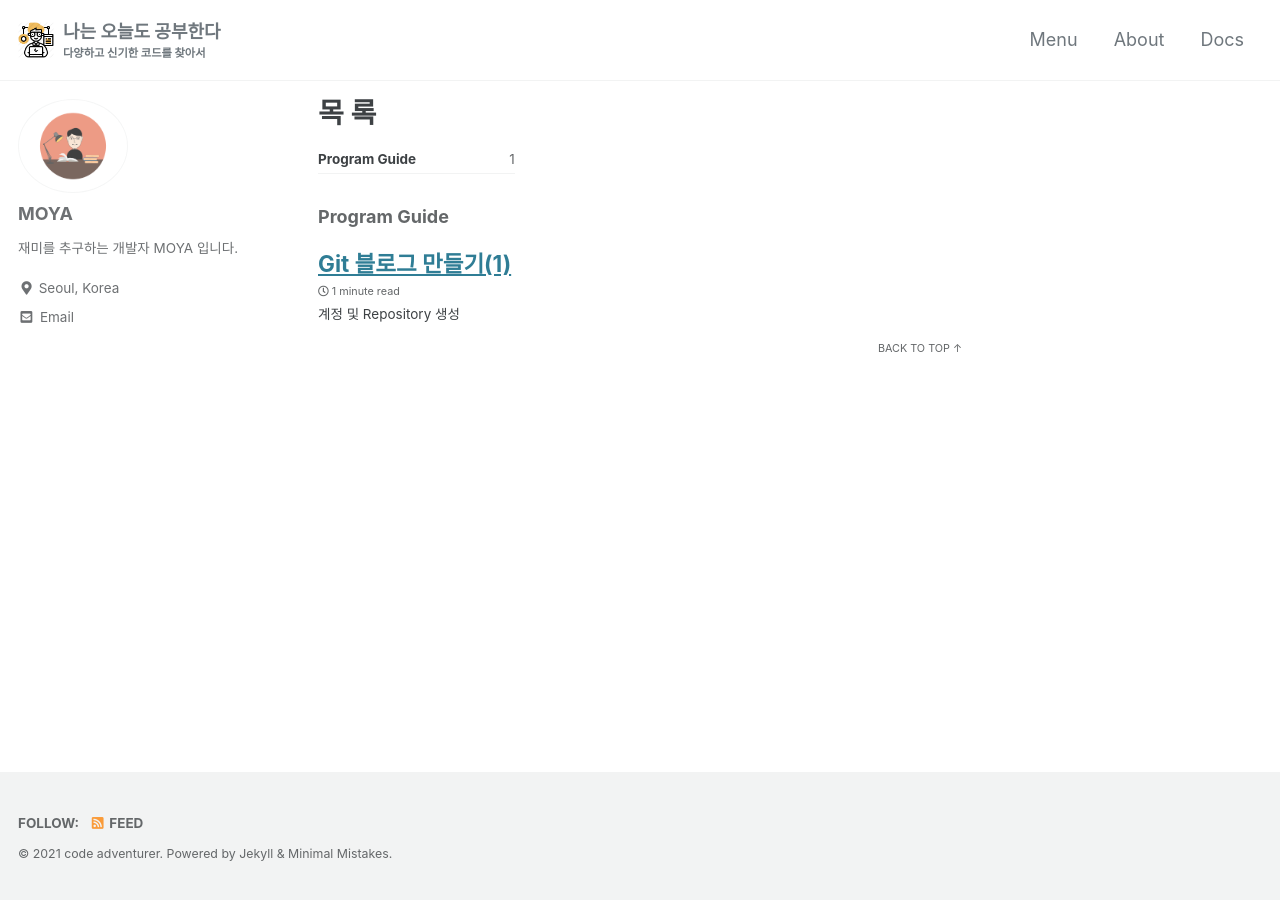
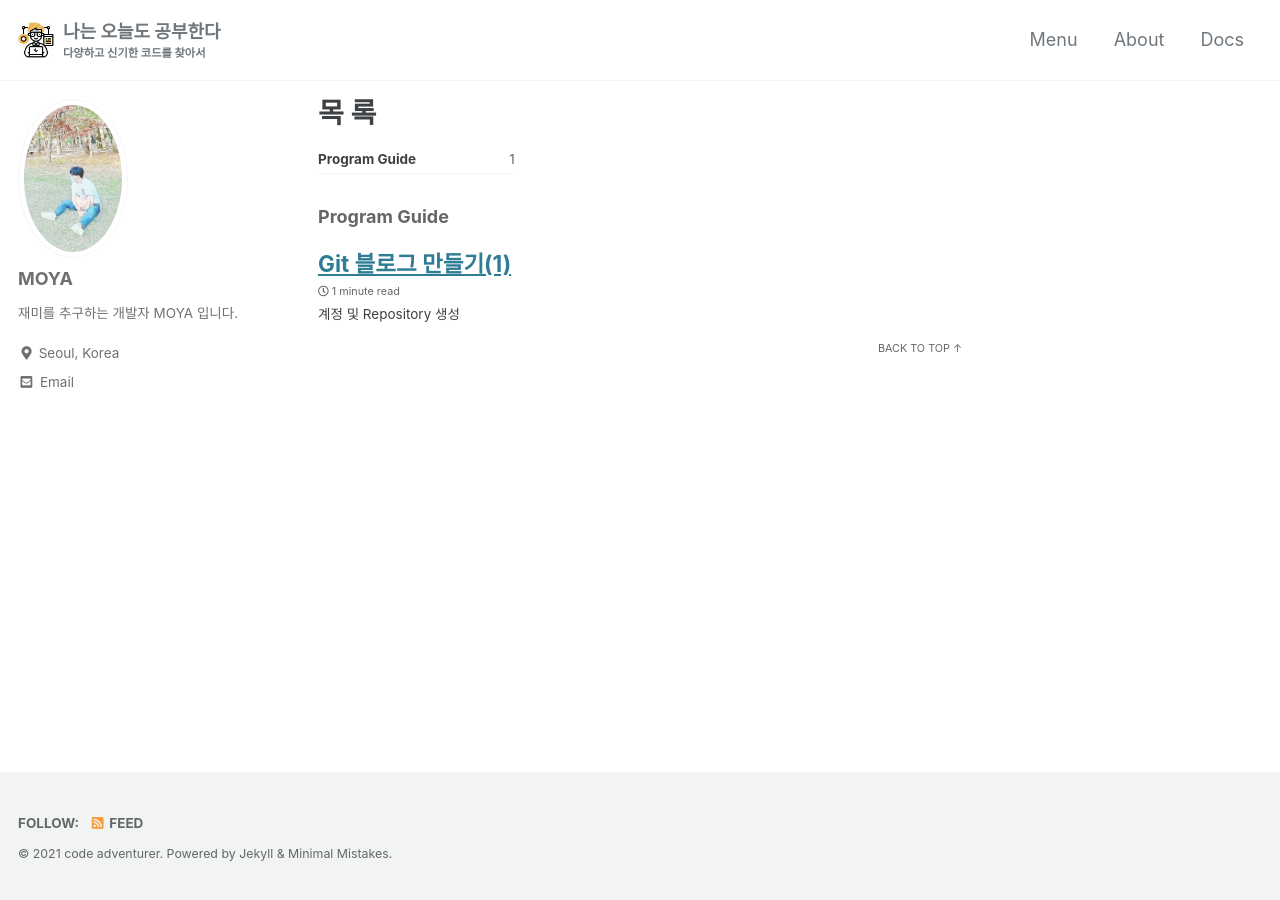
Before and after one commit to kdc7140/kdc7140.github.io, a Jekyll site: the page built from _pages/category-archive.md, in a window 1280 px wide. Built offline with Jekyll 4.4.1, drawn with Linux system fonts in a browser that asks for light colours; cached includes are drawn as plain includes; some web fonts are replaced.

Commit message:
image change

```diff
--- a/_config.yml
+++ b/_config.yml
@@ -101,8 +101,8 @@ analytics:
 
 # Site Author
 author:
-  name             : "MOYA"
-  avatar           : "/assets/images/study.png"
+  name             : "      MOYA"
+  avatar           : "/assets/images/profile.jpg"
   bio              : "재미를 추구하는 개발자 MOYA 입니다."
   location         : "Seoul, Korea"
   email            : "ghk5402@gmail.com"
```
